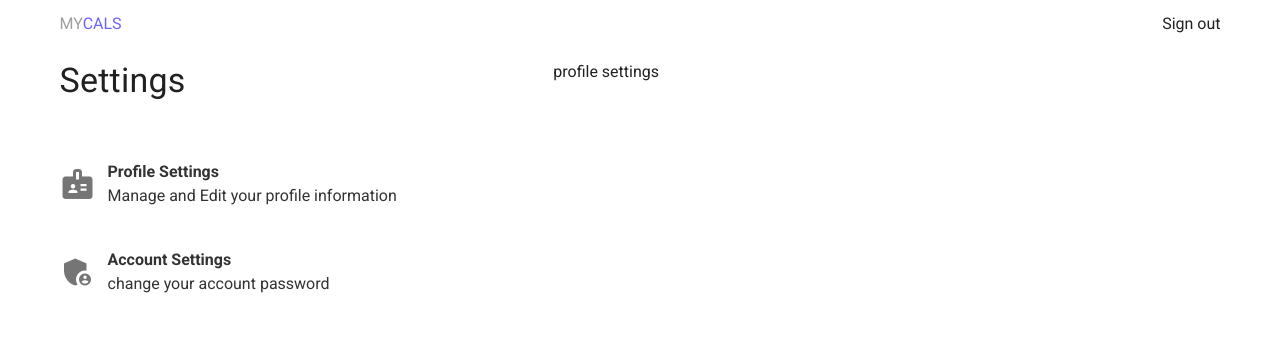
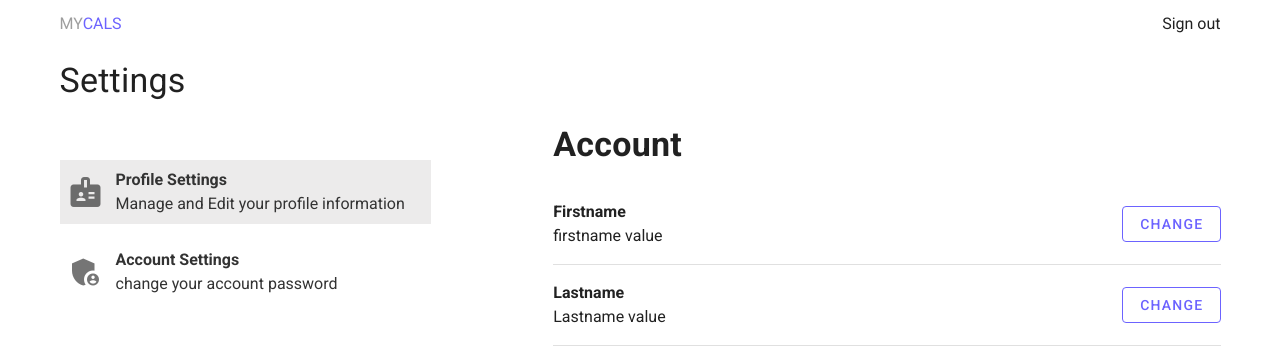
Before and after one commit to Achraffawzi/MyCals-FRONTEND, a Vue app: page /managerSettings/profileSettings in a window 1280 px wide. Shown: the top 362 px of the page. Built offline with nearby package versions, Linux system fonts and the light colour scheme.

Commit message:
Consumming the changePassword API

```diff
--- a/src/api.js
+++ b/src/api.js
@@ -19,6 +19,7 @@ export const END_POINTS = {
   DELETE_USER_MANAGER: "manager/users/delete/",
   DELETE_MANAGER_USER: "admin/u/delete/",
   GET_USER_PROFILE: "profile/authuser",
+  CHANGE_PASSWORD: "profile/authuser/changepassword",
 };
 
 
--- a/src/views/Manager/Settings.vue
+++ b/src/views/Manager/Settings.vue
@@ -42,8 +42,8 @@
           <v-col cols="12" md="4">
             <!-- title -->
             <h3 class="mb-15 text-h4">Settings</h3>
-            <div v-for="item in items" :key="item.title" class="mb-10">
-              <router-link :to="item.route" class="d-flex align-center">
+            <div v-for="item in items" :key="item.title" class="mb-4">
+              <router-link :to="item.route" class="d-flex align-center pa-2">
                 <v-icon large class="mr-3">{{ item.icon }}</v-icon>
                 <div>
                   <span class="d-block font-weight-bold">{{ item.title }}</span>
@@ -163,3 +163,10 @@ export default {
   },
 };
 </script>
+
+<style lang="scss" scoped>
+.router-link-exact-active,
+.router-link-active {
+  background: #ecebeb;
+}
+</style>
--- a/src/views/Manager/accountSettings.vue
+++ b/src/views/Manager/accountSettings.vue
@@ -1,5 +1,17 @@
 <template>
   <div class="account-settings mt-xm-0 mt-md-16">
+    <v-alert
+      v-model="alert"
+      dismissible
+      :color="setColorState"
+      border="left"
+      elevation="2"
+      colored-border
+      :icon="setIconState"
+    >
+      {{ alertMessage }}
+    </v-alert>
+    <h5 class="text-h5 font-weight-bold">Change password</h5>
     <v-form ref="accountSettingsForm">
       <v-text-field
         v-model="currentPassword"
@@ -28,7 +40,7 @@
       <v-text-field
         v-model="confirmNewPassword"
         :append-icon="show1 ? 'mdi-eye' : 'mdi-eye-off'"
-        :rules="passwordRule"
+        :rules="confirmPasswordRule"
         :type="show1 ? 'text' : 'password'"
         name="input-10-1"
         label="Confirm New Password"
@@ -37,24 +49,87 @@
         @click:append="show1 = !show1"
       ></v-text-field>
 
-      <v-btn class="primary white--text" text>Save</v-btn>
+      <v-btn
+        class="primary white--text"
+        text
+        @click="handleChangePassword"
+        :loading="loading"
+      >
+        Save
+      </v-btn>
     </v-form>
   </div>
 </template>
 
 <script>
+import { END_POINTS, createApiEndPoints } from "@/api.js";
 export default {
   name: "accountSettings",
   data() {
     return {
+      setColorState: "",
+      setIconState: "",
       currentPassword: "",
+      loader: null,
+      loading: false,
       show1: false,
       newPassword: "",
+      alertMessage: "",
       confirmNewPassword: "",
-      passwordRule: [
-          (password) => password.length > 0 || "Password required"
-      ]
+      passwordRule: [(password) => password.length > 0 || "Password required"],
+      confirmPasswordRule: [
+        (password) => password == this.newPassword || "Password not match",
+      ],
+      alert: false,
     };
+  },
+
+  watch: {
+      loader () {
+        const l = this.loader
+        this[l] = !this[l]
+
+        setTimeout(() => (this[l] = false), 3000)
+
+        this.loader = null
+      },
+    },
+
+  methods: {
+    // handle change password
+    handleChangePassword() {
+      if (this.$refs.accountSettingsForm.validate()) {
+        this.loading = true;
+        this.alert = true;
+        let passwordSettings = {
+          CurrentPassword: this.currentPassword,
+          NewPassword: this.newPassword,
+          ConfirmNewPassword: this.confirmNewPassword,
+        };
+        createApiEndPoints(END_POINTS.CHANGE_PASSWORD)
+          .update(passwordSettings)
+          .then((response) => {
+            if(response.status === 200){
+
+              this.alertMessage = response.data;
+              this.setColorState = "success";
+              this.setIconState = "done";
+
+            }
+          })
+          .catch(() => {
+            this.alertMessage = "Current password incorrect";
+            this.setColorState = "error";
+            this.setIconState = "priority_high";
+          });
+
+          this.loading = false;
+          this.$refs.accountSettingsForm.reset();
+      } else {
+        this.alert = true;
+        this.alertMessage = "Please verify your information";
+      }
+    },
   },
 };
 </script>
--- a/src/views/Manager/profileSettings.vue
+++ b/src/views/Manager/profileSettings.vue
@@ -1,11 +1,35 @@
 <template>
-    <div class="profile-settings">
-        profile settings
+    <div class="profile-settings mt-xm-0 mt-md-16">
+        <h5 class="text-h4 font-weight-bold mb-5">Account</h5>
+        <div v-for="info in profileInfoChunks" :key="info.title" >
+            <div class="d-flex justify-space-between align-center py-4">
+                <div class="d-flex flex-column align-start justify-center">
+                <span class="font-weight-bold">{{ info.title }}</span>
+                <span>{{ info.value }}</span>
+            </div>
+            <v-btn outlined color="primary">change</v-btn>
+            </div>
+            <v-divider></v-divider>
+        </div>
     </div>
 </template>
 
 <script>
 export default {
     name: "profileSettings",
+    data() {
+        return {
+            profileInfoChunks: [
+                {
+                    title: "Firstname",
+                    value: "firstname value",
+                },
+                {
+                    title: "Lastname",
+                    value: "Lastname value",
+                },
+            ]
+        }
+    }
 }
 </script>
```
